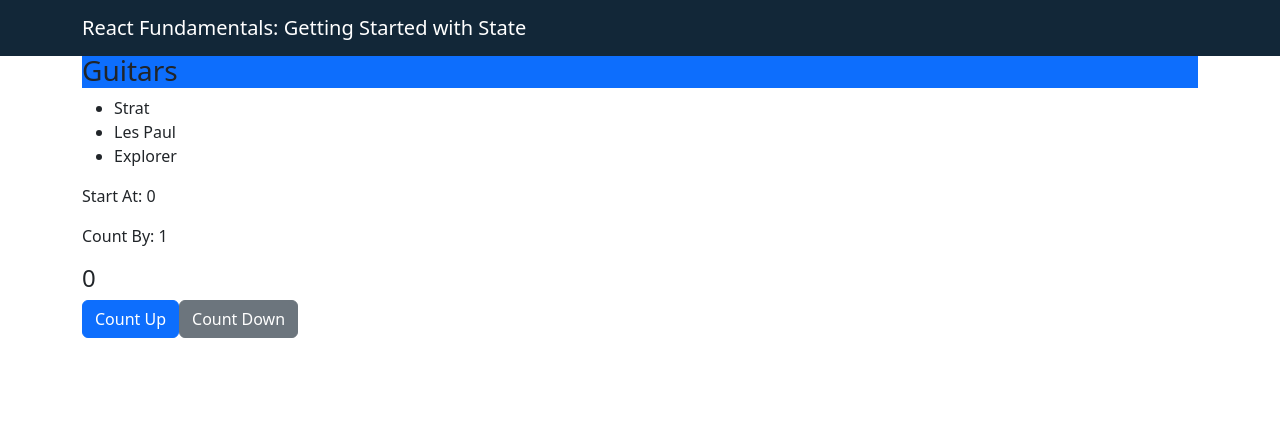
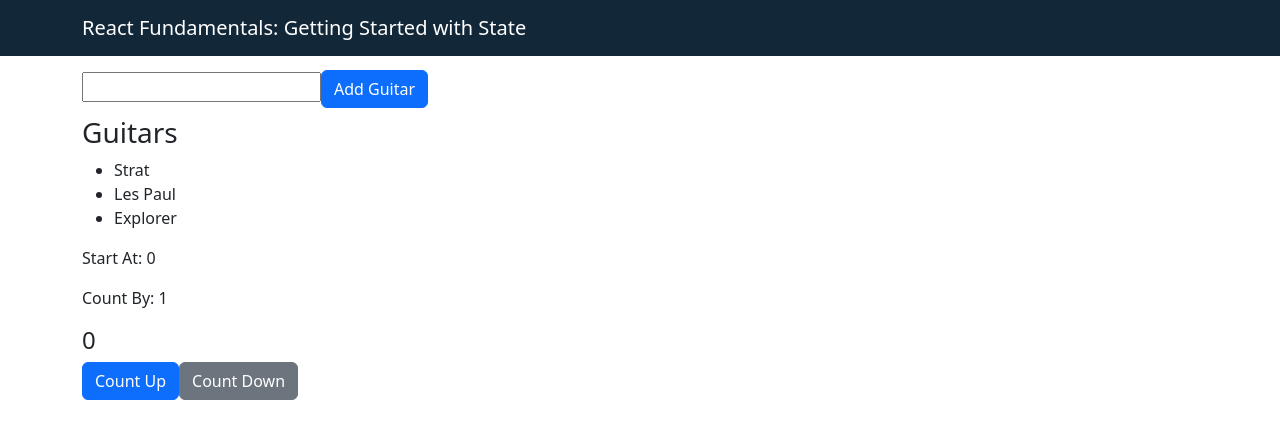
Before and after one commit to renegmed/learn-react18-course, a React (Create React App) app: page / in a window 1280 px wide. Shown: the top 438 px of the page. Built offline with nearby package versions, Linux system fonts and the light colour scheme.

Commit message:
replaced List component with List class

```diff
--- a/src/App.js
+++ b/src/App.js
@@ -1,5 +1,5 @@
 import Navbar from './Navbar';
-import List from './List';
+import List from './ListClass';
 import Counter from './CounterClass';
 // import Counter from './Counter';
 function App() {
@@ -16,7 +16,6 @@ function App() {
                 <List
                     title="Guitars"
                     items={guitars}
-                    background='primary'
                 />
                 <Counter />
             </div>
--- /dev/null
+++ b/src/ListClass.js
@@ -0,0 +1,72 @@
+/*
+
+This component violates the Single Responsibility principle.
+Not only responsible for listing items, it also responsible
+for inputting and adding new items to the list.
+
+We need to remove the input feature and move to another component.
+
+*/
+import { Component } from 'react';
+import ListItem from './ListItem';
+
+class List extends Component {
+    constructor(props) {
+        super(props);
+
+        this.state = {
+            newGuitar: '',
+            items: [...props.items]  // fill items with values from props
+        }
+        this.handleClick = this.handleClick.bind(this);
+        this.handleChange = this.handleChange.bind(this);
+    }
+
+    handleClick(e) {
+        e.preventDefault();
+        let newGuitar = this.state.newGuitar
+
+        // append newGuitar to items array
+        this.setState({
+            items: [...this.state.items, newGuitar],
+            newGuitar: ''
+        });
+    }
+
+
+    handleChange(e) {
+        this.setState({newGuitar: e.target.value});
+        console.log(this.state.newGuitar);
+    }
+    render() {
+
+        let items = this.state.items.map((item) => <ListItem key={item} text={item}/>);  //<li>{item}</li>);
+
+        return (
+            <>
+                <div className="pt-3 pb-2">
+                    <form>
+                        <input type="text"
+                            className="form-control-inline"
+                            value={this.state.newGuitar}
+                            onChange={this.handleChange}
+                        />
+                        <button
+                            className="btn btn-primary"
+                            onClick={this.handleClick}
+
+                        >
+                            Add Guitar
+                        </button>
+                    </form>
+                </div>
+                <h3>{this.props.title}</h3>
+                <ul>
+                    {items}
+                </ul>
+            </>
+        );
+    }
+}
+
+export default List;
```
